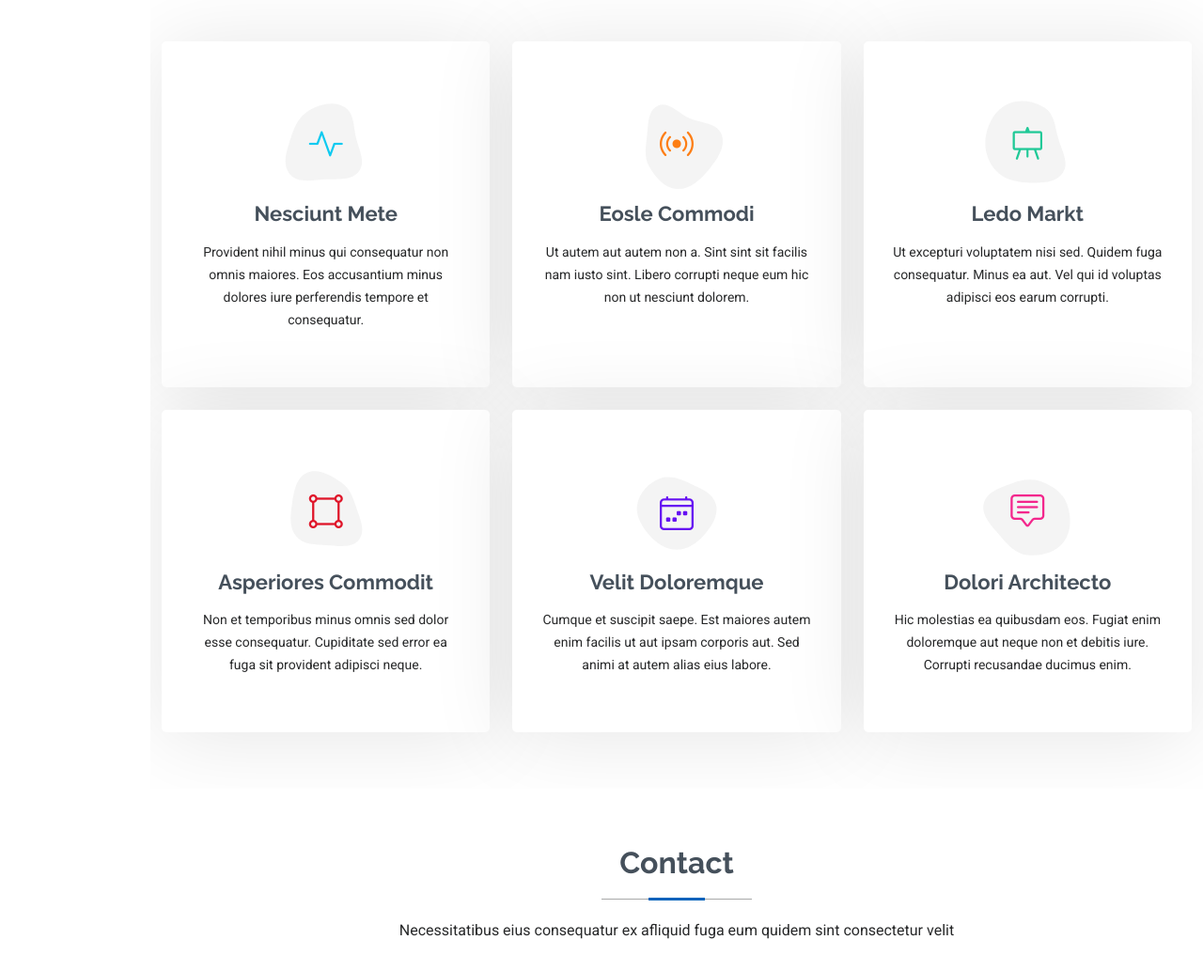
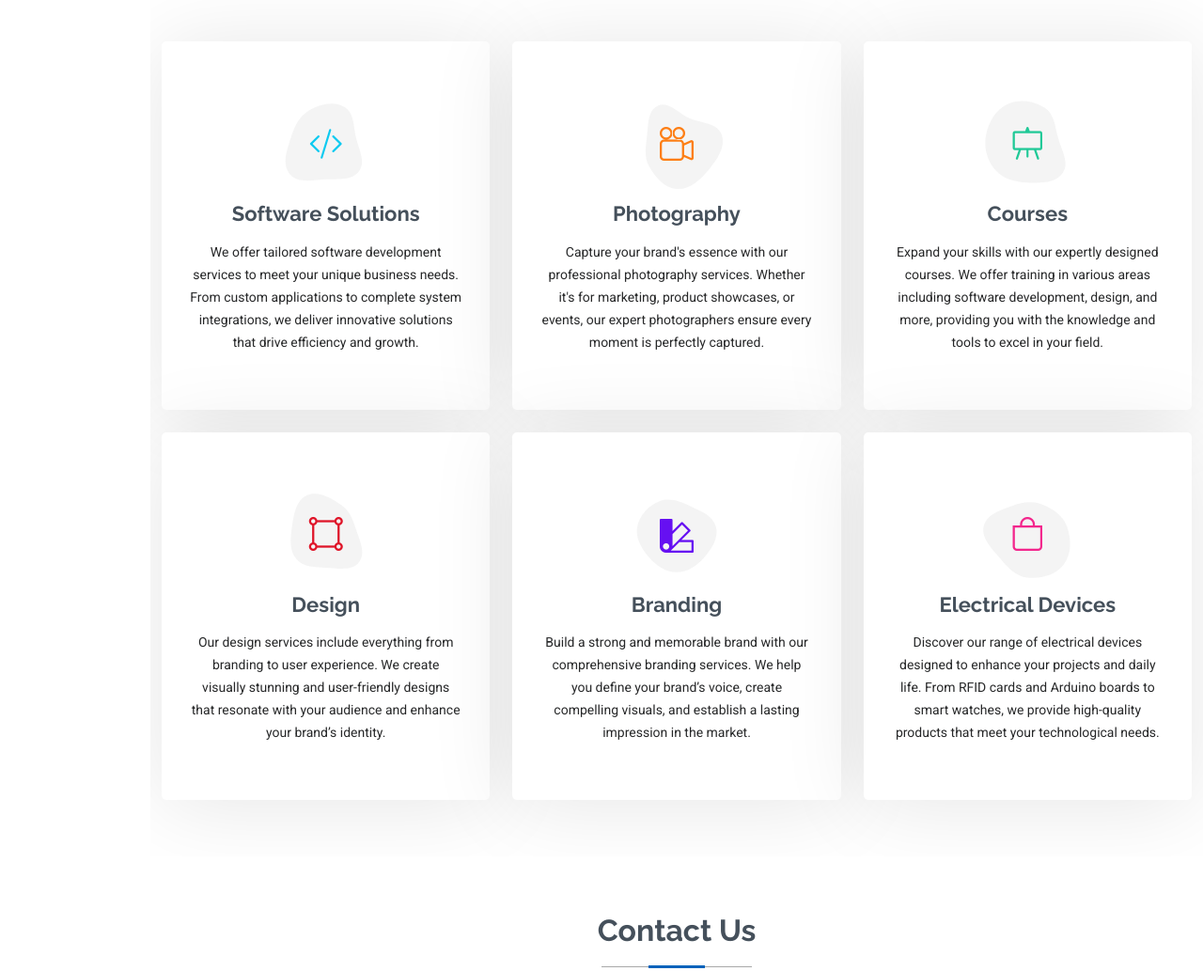
Before and after one commit to Lamdatria/home, a plain HTML site: page index.html in a window 1280 px wide. Shown: the part 3400-4433 px from the top of the page at 94% size. Drawn offline with Linux system fonts and the light colour scheme.

Commit message:
add services section

```diff
--- a/index.html
+++ b/index.html
@@ -39,7 +39,7 @@
       <ul>
         <li><a href="#hero" class="active"><i class="bi bi-house navicon"></i><span>Home</span></a></li>
         <li><a href="#about"><i class="bi bi-person navicon"></i><span>About</span></a></li>
-        <li><a href="#portfolio"><i class="bi bi-images navicon"></i><span>Portfolio</span></a></li>
+        <li><a href="#portfolio"><i class="bi bi-images navicon"></i><span>Projects</span></a></li>
         <li><a href="#services"><i class="bi bi-hdd-stack navicon"></i><span>Services</span></a></li>
         <li><a href="#contact"><i class="bi bi-envelope navicon"></i><span>Contact</span></a></li>
       </ul>
@@ -306,12 +306,12 @@
                 <svg width="100" height="100" viewBox="0 0 600 600" xmlns="http://www.w3.org/2000/svg">
                   <path stroke="none" stroke-width="0" fill="#f5f5f5" d="M300,521.0016835830174C376.1290562159157,517.8887921683347,466.0731472004068,529.7835943286574,510.70327084640275,468.03025145048787C554.3714126377745,407.6079735673963,508.03601936045806,328.9844924480964,491.2728898941984,256.3432110539036C474.5976632858925,184.082847569629,479.9380746630129,96.60480741107993,416.23090153303,58.64404602377083C348.86323505073057,18.502131276798302,261.93793281208167,40.57373210992963,193.5410806939664,78.93577620505333C130.42746243093433,114.334589627462,98.30271207620316,179.96522072025542,76.75703585869454,249.04625023123273C51.97151888228291,328.5150500222984,13.704378332031375,421.85034740162234,66.52175969318436,486.19268352777647C119.04800174914682,550.1803526380478,217.28368757567262,524.383925680826,300,521.0016835830174"></path>
                 </svg>
-                <i class="bi bi-activity"></i>
+                <i class="bi bi-code-slash"></i>
               </div>
               <a href="#" class="stretched-link">
-                <h3>Nesciunt Mete</h3>
+                <h3>Software Solutions</h3>
               </a>
-              <p>Provident nihil minus qui consequatur non omnis maiores. Eos accusantium minus dolores iure perferendis tempore et consequatur.</p>
+              <p>We offer tailored software development services to meet your unique business needs. From custom applications to complete system integrations, we deliver innovative solutions that drive efficiency and growth.</p>
             </div>
           </div><!-- End Service Item -->
 
@@ -321,12 +321,12 @@
                 <svg width="100" height="100" viewBox="0 0 600 600" xmlns="http://www.w3.org/2000/svg">
                   <path stroke="none" stroke-width="0" fill="#f5f5f5" d="M300,582.0697525312426C382.5290701553225,586.8405444964366,449.9789794690241,525.3245884688669,502.5850820975895,461.55621195738473C556.606425686781,396.0723002908107,615.8543463187945,314.28637112970534,586.6730223649479,234.56875336149918C558.9533121215079,158.8439757836574,454.9685369536778,164.00468322053177,381.49747125262974,130.76875717737553C312.15926192815925,99.40240125094834,248.97055460311594,18.661163978235184,179.8680185752513,50.54337015887873C110.5421016452524,82.52863877960104,119.82277516462835,180.83849132639028,109.12597500060166,256.43424936330496C100.08760227029461,320.3096726198365,92.17705696193138,384.0621239912766,124.79988738764834,439.7174275375508C164.83382741302287,508.01625554203684,220.96474134820875,577.5009287672846,300,582.0697525312426"></path>
                 </svg>
-                <i class="bi bi-broadcast"></i>
+                <i class="bi bi-camera-reels"></i>
               </div>
               <a href="#" class="stretched-link">
-                <h3>Eosle Commodi</h3>
+                <h3>Photography</h3>
               </a>
-              <p>Ut autem aut autem non a. Sint sint sit facilis nam iusto sint. Libero corrupti neque eum hic non ut nesciunt dolorem.</p>
+              <p>Capture your brand's essence with our professional photography services. Whether it's for marketing, product showcases, or events, our expert photographers ensure every moment is perfectly captured.</p>
             </div>
           </div><!-- End Service Item -->
 
@@ -339,9 +339,9 @@
                 <i class="bi bi-easel"></i>
               </div>
               <a href="#" class="stretched-link">
-                <h3>Ledo Markt</h3>
+                <h3>Courses</h3>
               </a>
-              <p>Ut excepturi voluptatem nisi sed. Quidem fuga consequatur. Minus ea aut. Vel qui id voluptas adipisci eos earum corrupti.</p>
+              <p>Expand your skills with our expertly designed courses. We offer training in various areas including software development, design, and more, providing you with the knowledge and tools to excel in your field.</p>
             </div>
           </div><!-- End Service Item -->
 
@@ -354,9 +354,9 @@
                 <i class="bi bi-bounding-box-circles"></i>
               </div>
               <a href="#" class="stretched-link">
-                <h3>Asperiores Commodit</h3>
+                <h3>Design</h3>
               </a>
-              <p>Non et temporibus minus omnis sed dolor esse consequatur. Cupiditate sed error ea fuga sit provident adipisci neque.</p>
+              <p>Our design services include everything from branding to user experience. We create visually stunning and user-friendly designs that resonate with your audience and enhance your brand’s identity.</p>
               <a href="#" class="stretched-link"></a>
             </div>
           </div><!-- End Service Item -->
@@ -367,12 +367,14 @@
                 <svg width="100" height="100" viewBox="0 0 600 600" xmlns="http://www.w3.org/2000/svg">
                   <path stroke="none" stroke-width="0" fill="#f5f5f5" d="M300,532.3542879108572C369.38199826031484,532.3153073249985,429.10787420159085,491.63046689027357,474.5244479745417,439.17860296908856C522.8885846962883,383.3225815378663,569.1668002868075,314.3205725914397,550.7432151929288,242.7694973846089C532.6665558377875,172.5657663291529,456.2379748765914,142.6223662098291,390.3689995646985,112.34683881706744C326.66090330228417,83.06452184765237,258.84405631176094,53.51806209861945,193.32584062364296,78.48882559362697C121.61183558270385,105.82097193414197,62.805066853699245,167.19869350419734,48.57481801355237,242.6138429142374C34.843463184063346,315.3850353017275,76.69343916112496,383.4422959591041,125.22947124332185,439.3748458443577C170.7312796277747,491.8107796887764,230.57421082200815,532.3932930995766,300,532.3542879108572"></path>
                 </svg>
-                <i class="bi bi-calendar4-week icon"></i>
+                <i class="bi bi-palette2 icon"></i>
               </div>
               <a href="#" class="stretched-link">
-                <h3>Velit Doloremque</h3>
+                <h3>Branding</h3>
               </a>
-              <p>Cumque et suscipit saepe. Est maiores autem enim facilis ut aut ipsam corporis aut. Sed animi at autem alias eius labore.</p>
+              <p>Build a strong and memorable brand with our comprehensive branding services. We help you define your brand’s voice, create compelling visuals, and establish a lasting impression in the market.
+
+              </p>
               <a href="#" class="stretched-link"></a>
             </div>
           </div><!-- End Service Item -->
@@ -383,12 +385,12 @@
                 <svg width="100" height="100" viewBox="0 0 600 600" xmlns="http://www.w3.org/2000/svg">
                   <path stroke="none" stroke-width="0" fill="#f5f5f5" d="M300,566.797414625762C385.7384707136149,576.1784315230908,478.7894351017131,552.8928747891023,531.9192734346935,484.94944893311C584.6109503024035,417.5663521118492,582.489472248146,322.67544863468447,553.9536738515405,242.03673114598146C529.1557734026468,171.96086150256528,465.24506316201064,127.66468636344209,395.9583748389544,100.7403814666027C334.2173773831606,76.7482773500951,269.4350130405921,84.62216499799875,207.1952322260088,107.2889140133804C132.92018162631612,134.33871894543012,41.79353780512637,160.00259165414826,22.644507872594943,236.69541883565114C3.319112789854554,314.0945973066697,72.72355303640163,379.243833228382,124.04198916343866,440.3218312028393C172.9286146004772,498.5055451809895,224.45579914871206,558.5317968840102,300,566.797414625762"></path>
                 </svg>
-                <i class="bi bi-chat-square-text"></i>
+                <i class="bi bi-bag"></i>
               </div>
               <a href="#" class="stretched-link">
-                <h3>Dolori Architecto</h3>
+                <h3>Electrical Devices</h3>
               </a>
-              <p>Hic molestias ea quibusdam eos. Fugiat enim doloremque aut neque non et debitis iure. Corrupti recusandae ducimus enim.</p>
+              <p>Discover our range of electrical devices designed to enhance your projects and daily life. From RFID cards and Arduino boards to smart watches, we provide high-quality products that meet your technological needs.</p>
               <a href="#" class="stretched-link"></a>
             </div>
           </div><!-- End Service Item -->
@@ -405,8 +407,8 @@
 
       <!-- Section Title -->
       <div class="container section-title" data-aos="fade-up">
-        <h2>Contact</h2>
-        <p>Necessitatibus eius consequatur ex afliquid fuga eum quidem sint consectetur velit</p>
+        <h2>Contact Us</h2>
+        <p>We’d love to hear from you! Whether you have a question about our services, need assistance, or want to provide feedback, our team is here to help.</p>
       </div><!-- End Section Title -->
 
       <div class="container" data-aos="fade" data-aos-delay="100">
```
